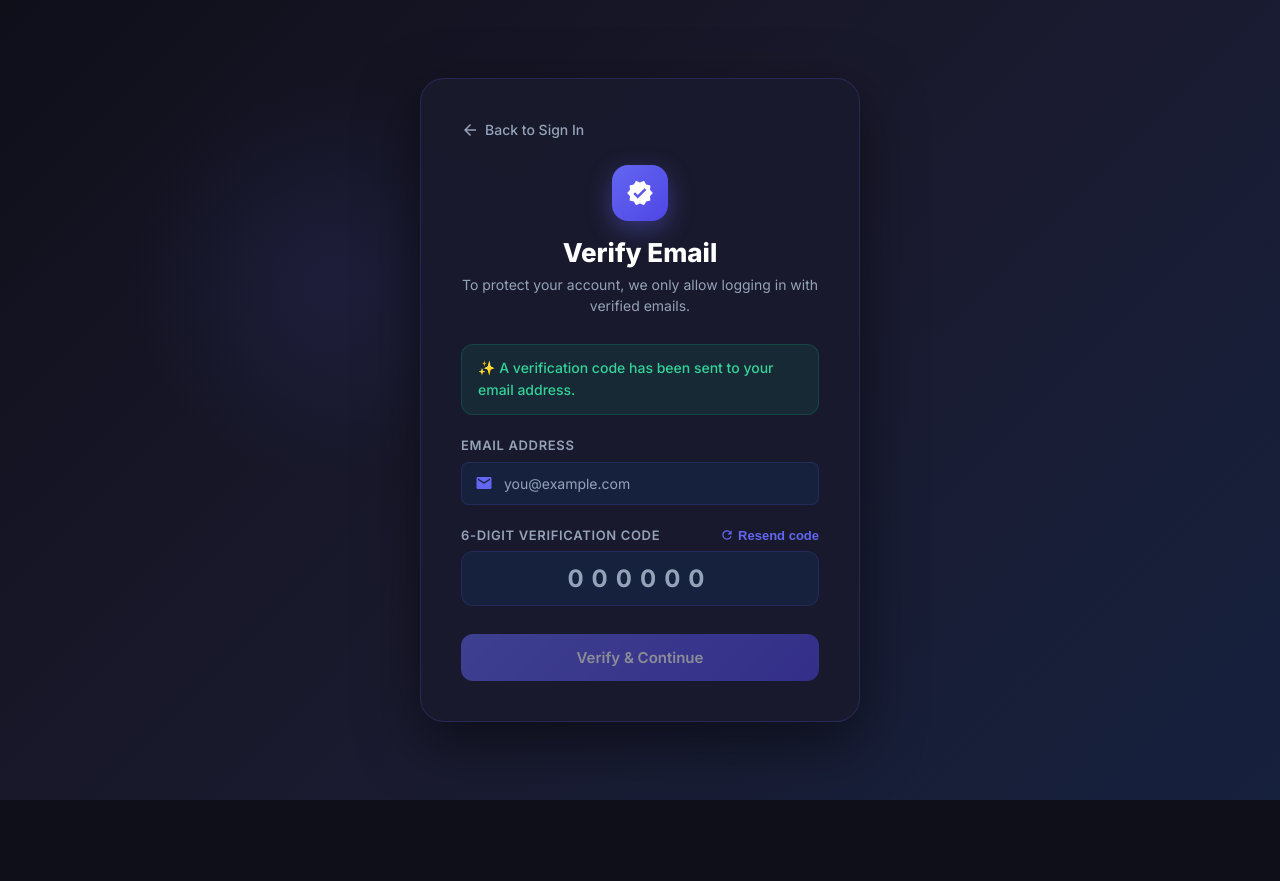
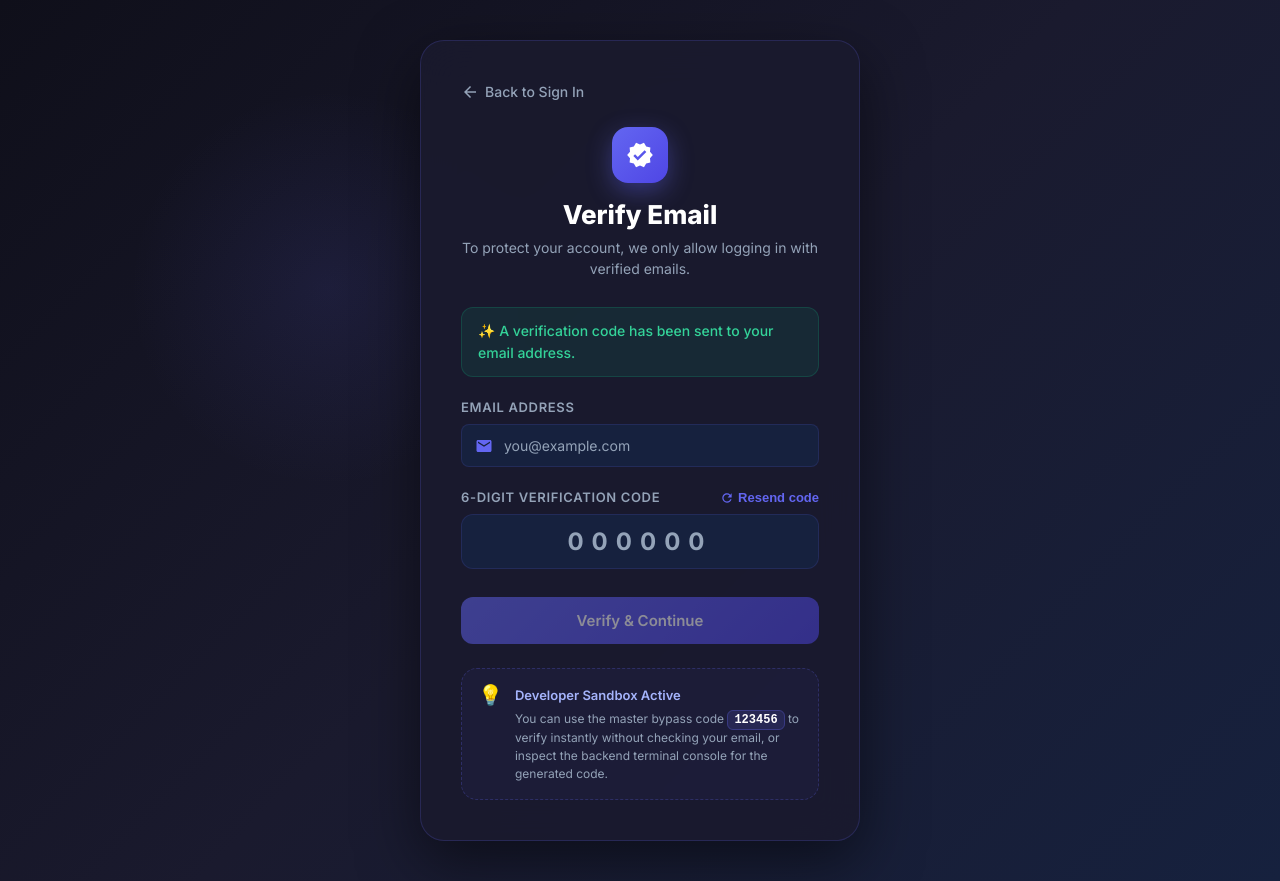
Before and after one commit to dadiomika2006/side-hustle-revenue-dashboard, a React (Vite) app in the folder frontend/: page /verify-email in a window 1280 px wide. Before the commit the page ends 800 px from the top, so only its background shows below. Built offline with nearby package versions, Linux system fonts and the light colour scheme; no server answers.

Commit message:
feat: implement local sandbox OTP master bypass code 123456 & add elegant visual helper badges

```diff
--- a/frontend/src/pages/ForgotPassword.jsx
+++ b/frontend/src/pages/ForgotPassword.jsx
@@ -452,6 +452,39 @@ const ForgotPassword = () => {
             </button>
           </form>
         )}
+
+        {/* Developer Sandbox Bypass Hint */}
+        {(window.location.hostname === 'localhost' || window.location.hostname === '127.0.0.1') && (
+          <div style={{
+            marginTop: '24px',
+            background: 'rgba(99, 102, 241, 0.05)',
+            border: '1px dashed rgba(99, 102, 241, 0.25)',
+            borderRadius: '16px',
+            padding: '16px',
+            display: 'flex',
+            gap: '12px',
+            alignItems: 'flex-start',
+            textAlign: 'left'
+          }}>
+            <span style={{ fontSize: '20px', lineHeight: 1 }}>💡</span>
+            <div>
+              <strong style={{ color: '#a5b4fc', display: 'block', fontSize: '13px', fontWeight: 600, marginBottom: '4px' }}>
+                Developer Sandbox Active
+              </strong>
+              <p style={{ color: '#94a3b8', fontSize: '12px', lineHeight: 1.5, margin: 0 }}>
+                You can use the master bypass code <code style={{
+                  background: 'rgba(99, 102, 241, 0.15)',
+                  color: '#fff',
+                  padding: '2px 6px',
+                  borderRadius: '6px',
+                  fontWeight: 700,
+                  fontSize: '12px',
+                  border: '1px solid rgba(99, 102, 241, 0.3)'
+                }}>123456</code> for both OTP recovery and password reset verification, or inspect the backend terminal console.
+              </p>
+            </div>
+          </div>
+        )}
       </div>
 
       <style>{`
--- a/frontend/src/pages/VerifyEmail.jsx
+++ b/frontend/src/pages/VerifyEmail.jsx
@@ -283,6 +283,39 @@ const VerifyEmail = () => {
             ) : 'Verify & Continue'}
           </button>
         </form>
+
+        {/* Developer Sandbox Bypass Hint */}
+        {(window.location.hostname === 'localhost' || window.location.hostname === '127.0.0.1') && (
+          <div style={{
+            marginTop: '24px',
+            background: 'rgba(99, 102, 241, 0.05)',
+            border: '1px dashed rgba(99, 102, 241, 0.25)',
+            borderRadius: '16px',
+            padding: '16px',
+            display: 'flex',
+            gap: '12px',
+            alignItems: 'flex-start',
+            textAlign: 'left'
+          }}>
+            <span style={{ fontSize: '20px', lineHeight: 1 }}>💡</span>
+            <div>
+              <strong style={{ color: '#a5b4fc', display: 'block', fontSize: '13px', fontWeight: 600, marginBottom: '4px' }}>
+                Developer Sandbox Active
+              </strong>
+              <p style={{ color: '#94a3b8', fontSize: '12px', lineHeight: 1.5, margin: 0 }}>
+                You can use the master bypass code <code style={{
+                  background: 'rgba(99, 102, 241, 0.15)',
+                  color: '#fff',
+                  padding: '2px 6px',
+                  borderRadius: '6px',
+                  fontWeight: 700,
+                  fontSize: '12px',
+                  border: '1px solid rgba(99, 102, 241, 0.3)'
+                }}>123456</code> to verify instantly without checking your email, or inspect the backend terminal console for the generated code.
+              </p>
+            </div>
+          </div>
+        )}
       </div>
 
       {/* Dynamic spinner animation style for safety */}
```
Also changed, not shown: 1 other file (tests, documents, lock files or other folders).
